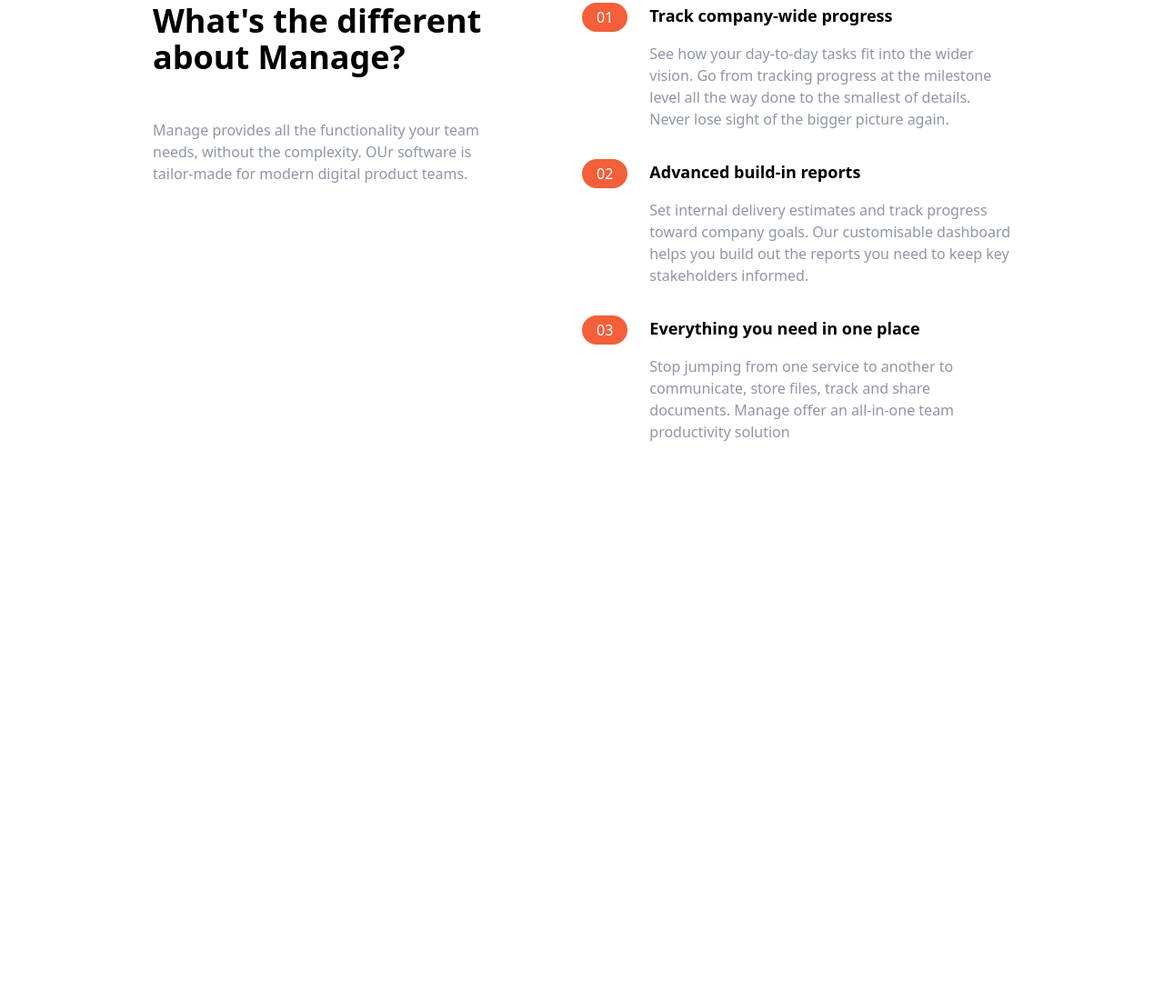
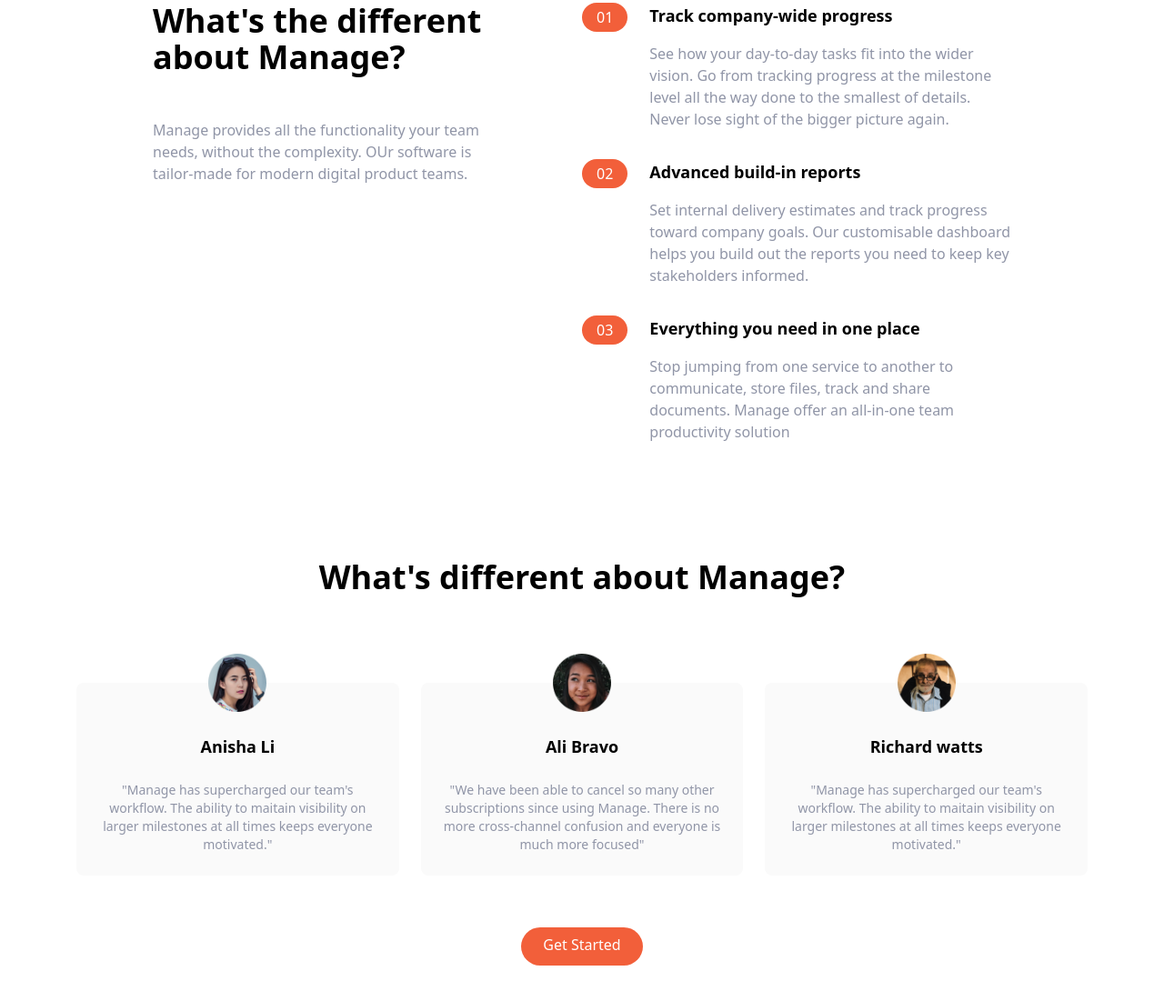
Before and after one commit to ub-victor/Website-using-Tailwindcss, a website: page index.html in a window 1280 px wide. Shown: the part 653-1754 px from the top of the page at 91% size. Before the commit the page ends 1140 px from the top, so only its background shows below. Drawn offline with Linux system fonts and the light colour scheme.

Commit message:
Some new things Section of Testimonials and a buttom we will be adding CTA Section after

```diff
--- a/index.html
+++ b/index.html
@@ -117,10 +117,52 @@
                     </div>
                 </div>
             </div>
-            <div>
-                <!-- Hero Sestion-->
+    </div>
 
-            </div>
+     </section>
+     <!--Testimnials-->
+     <section id="testimonials">
+        <!-- Container to heading and testm blocks-->
+        <div class="max-w-6xl px-5 mx-auto mt-32 text-center">
+            <!--Heading-->
+            <h2 class="text-4xl font-bold text-center">What's different about Manage?</h2>
+            <!-- Testimonials Container-->
+             <div class="flex flex-col mt-24 md:flex-row md:space-x-6">
+                <!-- Testimonial 1 -->
+                 <div class="flex flex-col items-center p-6 space-y-6 rounded-lg bg-veryLightGray md:w-1/3">
+                    <img src="img/avatar-anisha.png" class="w-16 -mt-14" alt="photo">
+                    <h5 class="text-lg font-bold">Anisha Li</h5>
+                    <p class="text-sm text-darkGrayishBlue">
+                        "Manage has supercharged our team's workflow.
+                        The ability to maitain visibility on larger milestones
+                         at all times keeps everyone motivated."
+                    </p>
+                 </div>
+
+                 <!-- Testimonial 2 -->
+                 <div class="hidden flex-col items-center p-6 space-y-6 rounded-lg bg-veryLightGray md:flex md:w-1/3">
+                    <img src="img/avatar-ali.png" class="w-16 -mt-14" alt="photo">
+                    <h5 class="text-lg font-bold">Ali Bravo</h5>
+                    <p class="text-sm text-darkGrayishBlue">
+                        "We have been able to cancel so many other subscriptions
+                        since using Manage. There is no more cross-channel confusion and
+                        everyone is much more focused"
+                    </p>
+                 </div>
+
+                 <!-- Testimonial 3 -->
+                 <div class="hidden flex-col items-center p-6 space-y-6 rounded-lg bg-veryLightGray md:flex md:w-1/3">
+                    <img src="img/avatar-Richard.png" class="w-16 -mt-14" alt="photo">
+                    <h5 class="text-lg font-bold">Richard watts</h5>
+                    <p class="text-sm text-darkGrayishBlue">
+                        "Manage has supercharged our team's workflow.
+                        The ability to maitain visibility on larger milestones
+                         at all times keeps everyone motivated."
+                    </p>
+                 </div>
+             </div>
+             <!--Buttom -->
+             <div class="my-16"><a href="#" class="p-3 px-6 pt-2 text-white bg-brightRed rounded-full baseline hover:bg-brightRedLight">Get Started</a></div>
         </div>
 
      </section>
```
Also changed, not shown: css/main.css.
